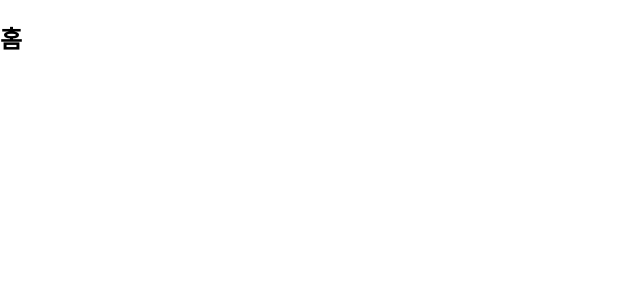
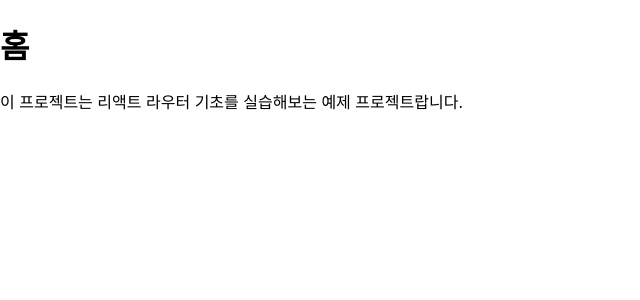
Before and after one commit to k-ms1998/class-action-claim, a React (Create React App) app in the folder front-end/: page / in a window 1280 px wide. Shown: the top 300 px of the page, without its empty margins (0-640 px from the left). Built offline with nearby package versions, Linux system fonts and the light colour scheme.

Commit message:
Fix #3: Recovered Rendering Error

```diff
--- a/front-end/src/client/Root.js
+++ b/front-end/src/client/Root.js
@@ -1,6 +1,6 @@
 import React from 'react';
 import { BrowserRouter } from 'react-router-dom';
-import App from '../shared/App.js';
+import App from '../shared/App';
 
 const Root = () => (
     <BrowserRouter>
--- a/front-end/src/pages/About.js
+++ b/front-end/src/pages/About.js
@@ -3,8 +3,9 @@ import React from 'react';
 const About = () => {
     return (
         <div>
-            <h2>About</h2>
-        </div>
+            <h1>소개</h1>
+            <p>이 프로젝트는 리액트 라우터 기초를 실습해보는 예제 프로젝트랍니다.</p>
+      </div>
     );
 };
 
--- a/front-end/src/pages/Home.js
+++ b/front-end/src/pages/Home.js
@@ -3,10 +3,9 @@ import React from 'react';
 const Home = () => {
     return (
         <div>
-            <h2>
-                홈
-            </h2>
-        </div>
+            <h1>홈</h1>
+            <p>이 프로젝트는 리액트 라우터 기초를 실습해보는 예제 프로젝트랍니다.</p>
+      </div>
     );
 };
 
--- a/front-end/src/shared/App.js
+++ b/front-end/src/shared/App.js
@@ -1,18 +1,16 @@
 import React, { Component } from 'react';
-import { Route, BrowserRouter } from 'react-router-dom';
+import { Route, Routes } from 'react-router-dom';
 import { Home, About } from '../pages';
 
 
-class App extends Component {
-    render() {
-        return (
-            <div>
-                <h2>
-                    홈
-                </h2>
-            </div>
-        );
-    }
-}
+const App = () => {
+    return (
+      <Routes>
+        <Route path="/" element={<Home />}/>
+        <Route path="/about" element={<About />} />
+      </Routes>
+    );
+  };
+
 
 export default App;
```
